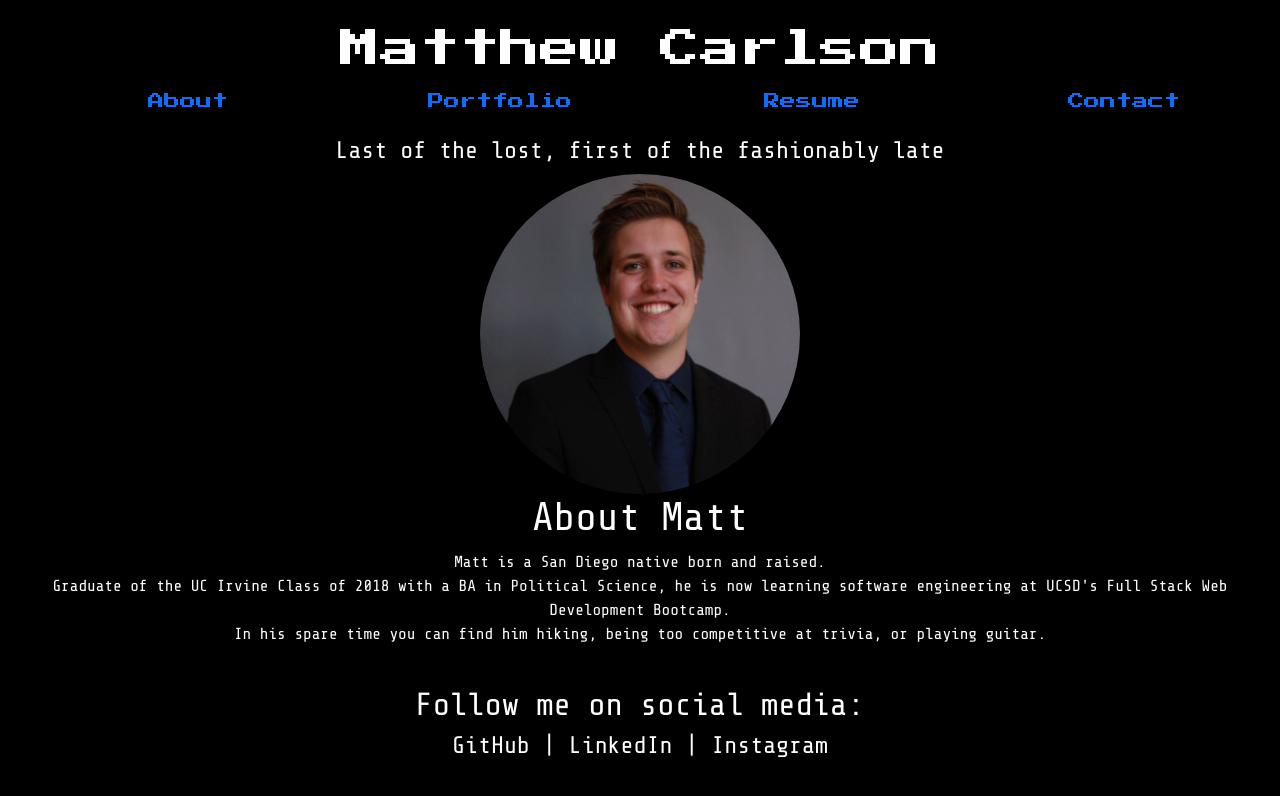
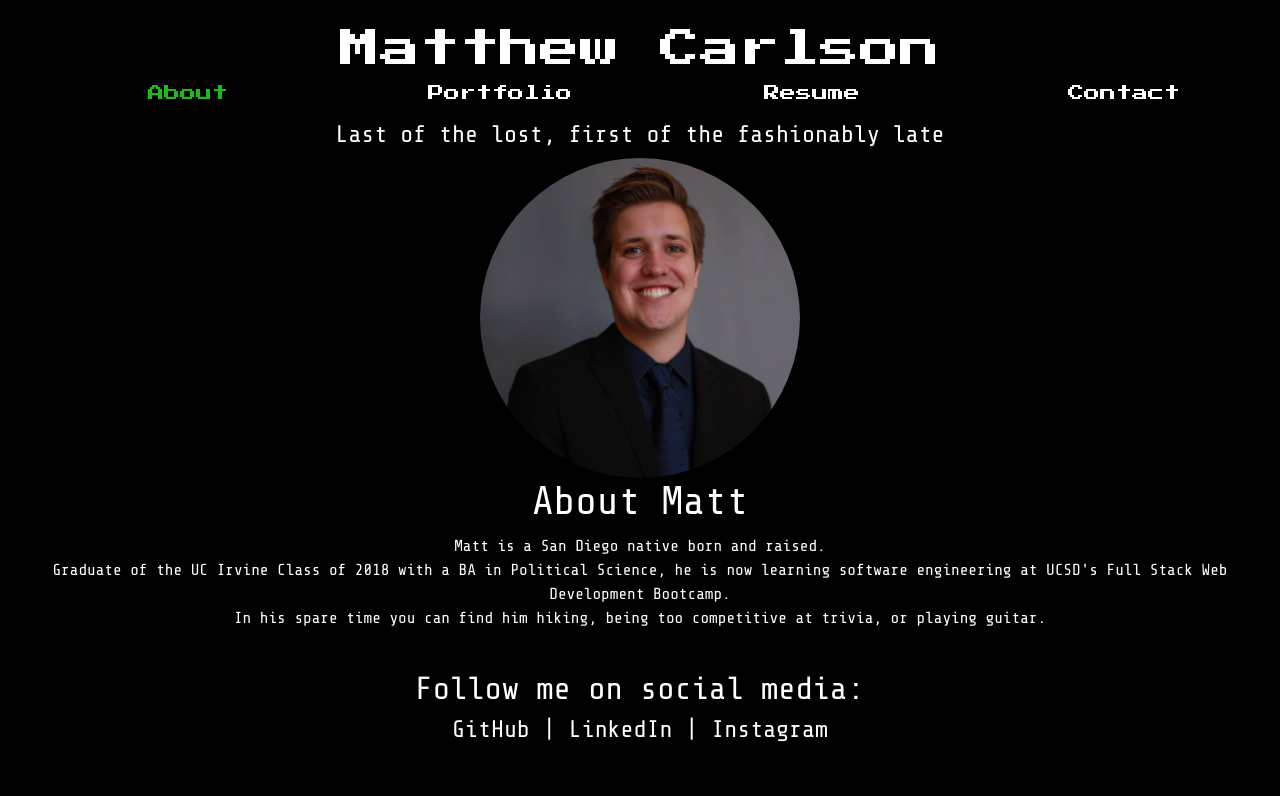
Before and after one commit to mrmrc182/mc-react-portfolio, a React (Create React App) app: page / in a window 1280 px wide. Shown: the top 796 px of the page. Built offline with nearby package versions, Linux system fonts and the light colour scheme.

Commit message:
fixed tab coloring, just have to put in resume/skills

```diff
--- a/src/App.css
+++ b/src/App.css
@@ -74,6 +74,14 @@ p{
 .mobile-nav{
     display: none;
 }
+.active{
+    color: rgb(22, 190, 22)!important;
+    text-decoration: none!important;
+}
+.not-active{
+    color: white!important;
+    text-decoration: none!important;
+}
 
 @media screen and (max-width: 728px) {
     .reg-nav{
--- a/src/components/Navigation/NavigationLinks.js
+++ b/src/components/Navigation/NavigationLinks.js
@@ -6,7 +6,7 @@ const NavLinks = ({ currentPage, handlePageChange }) => {
           <a
             href="#about"
             onClick={() => handlePageChange("About")}
-            className={currentPage === "About" ? "nav-link active" : "nav-link"}
+            className={currentPage === "About" ? "active" : "not-active"}
           >
             About
           </a>
@@ -15,9 +15,7 @@ const NavLinks = ({ currentPage, handlePageChange }) => {
           <a
             href="#projects"
             onClick={() => handlePageChange("Portfolio")}
-            className={
-              currentPage === "Portfolio" ? "nav-link active" : "nav-link"
-            }
+            className={currentPage === "Portfolio" ? "active" : "not-active"}
           >
             Portfolio
           </a>
@@ -26,9 +24,7 @@ const NavLinks = ({ currentPage, handlePageChange }) => {
           <a
             href="#resume"
             onClick={() => handlePageChange("Resume")}
-            className={
-              currentPage === "Resume" ? "nav-link active" : "nav-link"
-            }
+            className={currentPage === "Resume" ? "active" : "not-active"}
           >
             Resume
           </a>
@@ -37,9 +33,7 @@ const NavLinks = ({ currentPage, handlePageChange }) => {
           <a
             href="#contact"
             onClick={() => handlePageChange("Contact")}
-            className={
-              currentPage === "Contact" ? "nav-link active" : "nav-link"
-            }
+            className={currentPage === "Contact" ? "active" : "not-active"}
           >
             Contact
           </a>
--- a/src/components/pages/Resume.js
+++ b/src/components/pages/Resume.js
@@ -3,7 +3,7 @@ import React from "react";
 export default function Resume () {
     return (
         <div>
-            <h1>This is the resume page.  To be updated later</h1>
+            <h3 className="name">You can view Matt's resume here</h3>
         </div>
     )
 }
```
Also changed, not shown: 1 other file (tests, documents, lock files or other folders).
